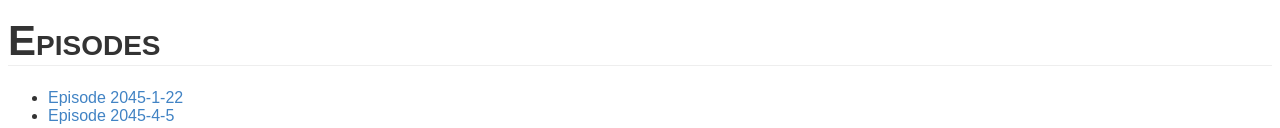
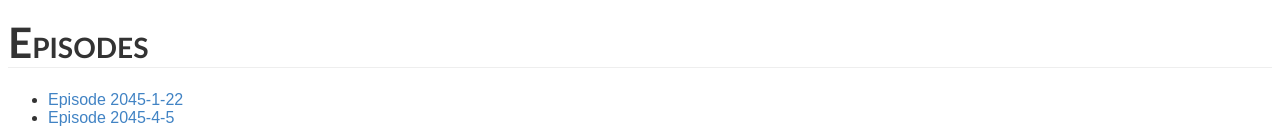
Before and after one commit to fairytale/fairytale.github.io, a plain HTML site: page abstr/index.html in a window 1280 px wide. Shown: the part 382-510 px from the top of the page. Drawn offline with Linux system fonts and the light colour scheme.

Commit message:
font fix

```diff
--- a/pandoc/main.css
+++ b/pandoc/main.css
@@ -41,6 +41,8 @@ h2 {
   border-bottom: solid 1px #eee;
   font-size: 1.75em;
   text-transform: uppercase;
+  font-family: "CMU Serif",
+"Optima", "Times New Roman", serif;
   /*font-style: italic;*/
 }
 
```
